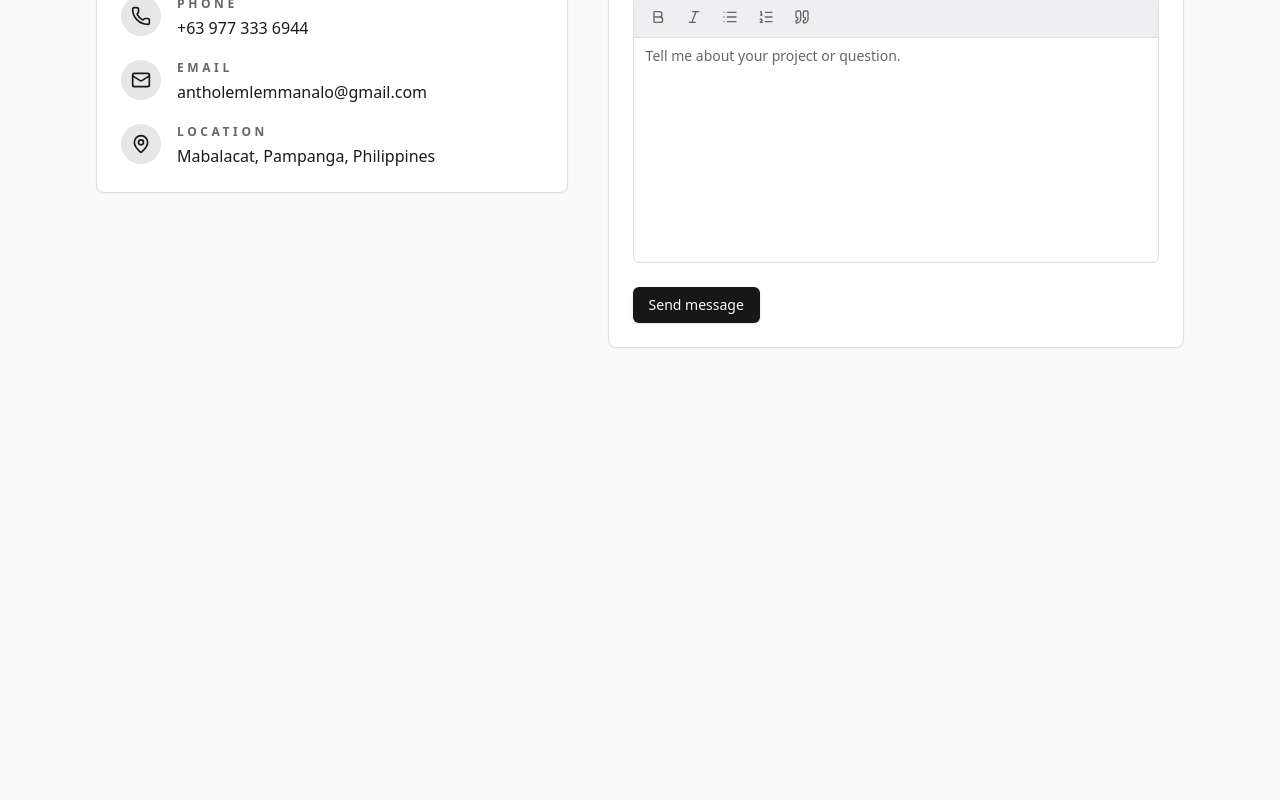
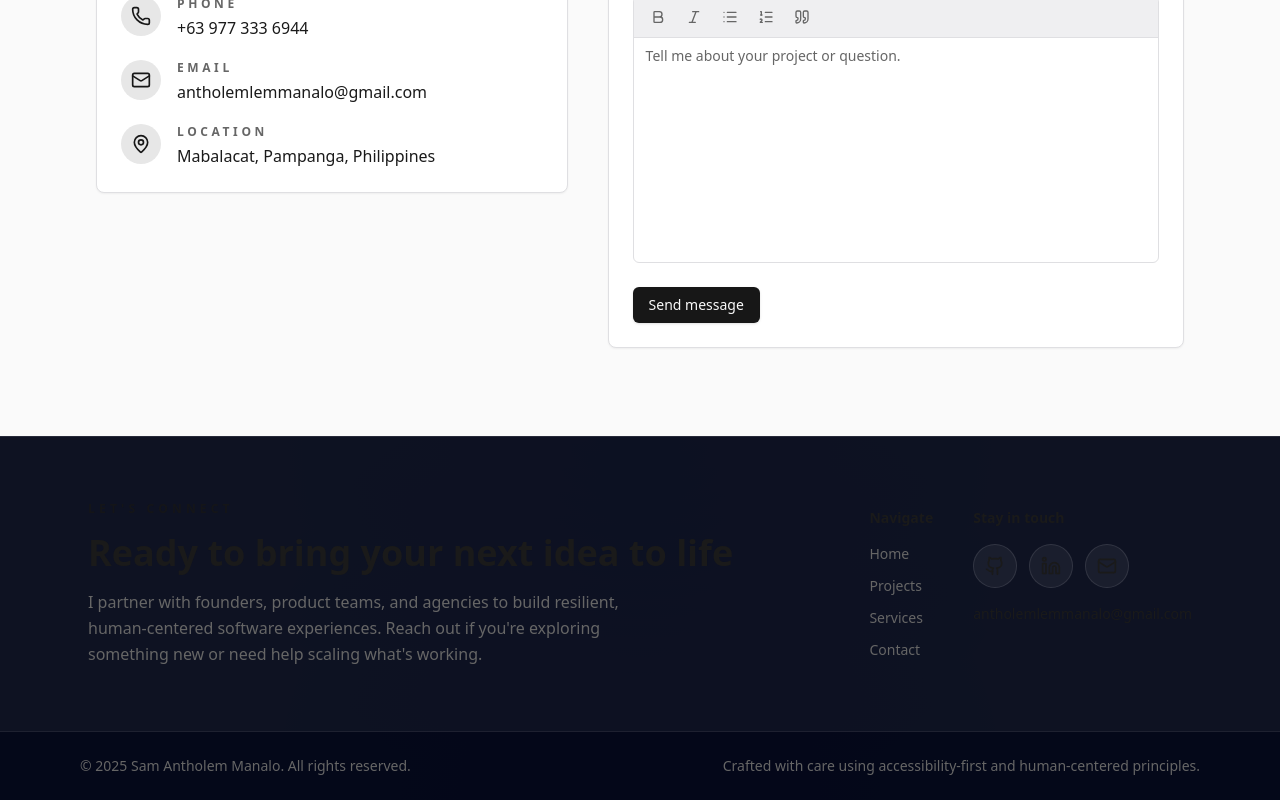
Before and after one commit to Antholem/web-portfolio, a Next.js app: page / in a window 1280 px wide. Shown: the part 4664-5464 px from the top of the page. Before the commit the page ends 5092 px from the top, so only its background shows below. Built offline with nearby package versions, Linux system fonts and the light colour scheme; no server answers.

Commit message:
Add footer section to portfolio layout

```diff
--- a/src/app/page.tsx
+++ b/src/app/page.tsx
@@ -1,5 +1,6 @@
 import AboutSection from "@/components/about-section";
 import ContactSection from "@/components/contact-section";
+import FooterSection from "@/components/footer-section";
 import HeroSection from "@/components/hero-section";
 import ProjectsSection from "@/components/projects-section";
 import ServicesSection from "@/components/services-section";
@@ -14,6 +15,7 @@ export default function Home() {
       <ServicesSection />
       <ProjectsSection />
       <ContactSection />
+      <FooterSection />
     </main>
   );
 }
--- /dev/null
+++ b/src/components/footer-section.tsx
@@ -0,0 +1,103 @@
+import Link from "next/link";
+
+import { Github, Linkedin, Mail } from "lucide-react";
+
+const navigationLinks = [
+  { name: "Home", href: "#home" },
+  { name: "Projects", href: "#projects" },
+  { name: "Services", href: "#services" },
+  { name: "Contact", href: "#contact" },
+] as const;
+
+const socialLinks = [
+  {
+    name: "GitHub",
+    href: "https://github.com/antholem",
+    icon: Github,
+  },
+  {
+    name: "LinkedIn",
+    href: "https://www.linkedin.com/in/antholem",
+    icon: Linkedin,
+  },
+  {
+    name: "Email",
+    href: "mailto:antholemlemmanalo@gmail.com",
+    icon: Mail,
+  },
+] as const;
+
+export default function FooterSection() {
+  return (
+    <footer className="relative overflow-hidden border-t border-white/10 bg-slate-950/95 text-muted-foreground">
+      <div
+        className="pointer-events-none absolute inset-0 -z-10 bg-[radial-gradient(circle_at_top,_rgba(56,189,248,0.12),_transparent_55%),_radial-gradient(circle_at_bottom,_rgba(14,165,233,0.08),_transparent_60%)]"
+        aria-hidden
+      />
+
+      <div className="mx-auto flex max-w-6xl flex-col gap-12 px-4 py-16 sm:px-6 lg:flex-row lg:items-center lg:justify-between">
+        <div className="space-y-4 text-center lg:text-left">
+          <p className="text-xs font-semibold uppercase tracking-[0.35em] text-primary/80">Let&apos;s connect</p>
+          <h2 className="text-3xl font-semibold text-foreground sm:text-4xl">
+            Ready to bring your next idea to life
+          </h2>
+          <p className="max-w-xl text-base leading-relaxed">
+            I partner with founders, product teams, and agencies to build resilient, human-centered software experiences.
+            Reach out if you&apos;re exploring something new or need help scaling what&apos;s working.
+          </p>
+        </div>
+
+        <div className="flex flex-col items-center gap-10 sm:flex-row lg:items-start">
+          <nav aria-label="Quick links" className="space-y-4 text-center sm:text-left">
+            <p className="text-sm font-semibold text-foreground">Navigate</p>
+            <ul className="space-y-3 text-sm">
+              {navigationLinks.map((link) => (
+                <li key={link.name}>
+                  <Link
+                    href={link.href}
+                    className="transition hover:text-foreground focus-visible:text-foreground focus-visible:outline-none focus-visible:ring-2 focus-visible:ring-primary/50"
+                  >
+                    {link.name}
+                  </Link>
+                </li>
+              ))}
+            </ul>
+          </nav>
+
+          <div className="space-y-4 text-center sm:text-left">
+            <p className="text-sm font-semibold text-foreground">Stay in touch</p>
+            <div className="flex gap-3">
+              {socialLinks.map((social) => (
+                <Link
+                  key={social.name}
+                  href={social.href}
+                  target={social.name === "Email" ? undefined : "_blank"}
+                  rel={social.name === "Email" ? undefined : "noreferrer noopener"}
+                  className="flex h-11 w-11 items-center justify-center rounded-full border border-white/10 bg-white/5 text-foreground transition hover:border-primary/50 hover:bg-primary/10 hover:text-primary focus-visible:outline-none focus-visible:ring-2 focus-visible:ring-primary/50"
+                  aria-label={`Visit ${social.name}`}
+                >
+                  <social.icon className="h-5 w-5" aria-hidden />
+                </Link>
+              ))}
+            </div>
+            <Link
+              href="mailto:antholemlemmanalo@gmail.com"
+              className="inline-flex items-center text-sm font-medium text-foreground transition hover:text-primary focus-visible:outline-none focus-visible:ring-2 focus-visible:ring-primary/50"
+            >
+              antholemlemmanalo@gmail.com
+            </Link>
+          </div>
+        </div>
+      </div>
+
+      <div className="border-t border-white/10 bg-slate-950/80">
+        <div className="mx-auto flex max-w-6xl flex-col items-center justify-between gap-4 px-4 py-6 text-xs text-muted-foreground sm:flex-row sm:text-sm">
+          <p>© {new Date().getFullYear()} Sam Antholem Manalo. All rights reserved.</p>
+          <p className="text-center sm:text-right">
+            Crafted with care using accessibility-first and human-centered principles.
+          </p>
+        </div>
+      </div>
+    </footer>
+  );
+}
```
